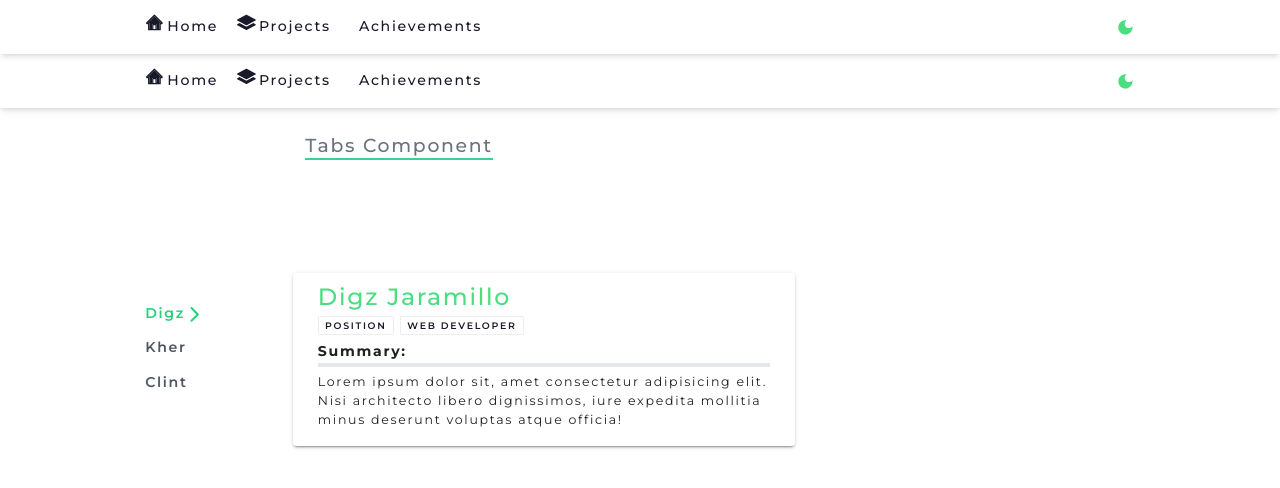
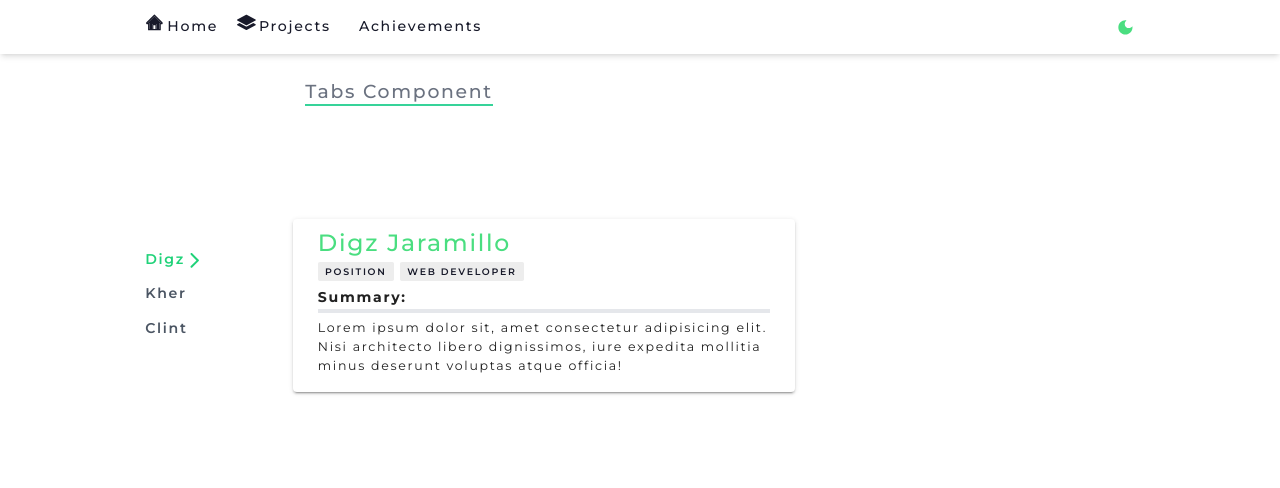
Before and after one commit to Digzcod/nextjs-gym, a Next.js app: page /02-tabs in a window 1280 px wide. Shown: the top 488 px of the page. Built offline with nearby package versions, Linux system fonts and the light colour scheme.

Commit message:
new commits

```diff
--- a/app/(projects)/01-tours/layout.tsx
+++ b/app/(projects)/01-tours/layout.tsx
@@ -13,7 +13,6 @@ export default function ToursLayout({
 }) {
   return (
     <section>
-      <Navbar />
       {children}
     </section>
   );
--- a/app/(projects)/02-tabs/layout.tsx
+++ b/app/(projects)/02-tabs/layout.tsx
@@ -13,7 +13,6 @@ export default function TabsLayout({
 }) {
   return (
     <section>
-      <Navbar />
       {children}
     </section>
   );
--- a/app/components/00--landingPage/Navbar.tsx
+++ b/app/components/00--landingPage/Navbar.tsx
@@ -13,7 +13,7 @@ interface ThemesProps {
 
 const themes: ThemesProps = {
   corporate: 'corporate',
-  dark: 'dark'
+  dark: 'dracula'
 }
 
 function getLocalStorage() {
--- a/app/components/02--tabs/Clint.tsx
+++ b/app/components/02--tabs/Clint.tsx
@@ -7,8 +7,8 @@ export default function Clint() {
        <section>
         <p className="text-green-400 text-3xl font-medium">Clint Jabagat</p>
         <div className="flex items-center my-1">
-          <p className="btn btn-xs bg-white">Position</p>
-          <p className=" btn btn-xs ml-2 font-semibold bg-white">General Manager</p>
+          <p className="btn btn-xs ">Position</p>
+          <p className=" btn btn-xs ml-2 font-semibold">General Manager</p>
         </div>
         <div className="grid my-2">
           <p className="font-bold border-b-4 text-lg">Summary:</p>
--- a/app/components/02--tabs/Digz.tsx
+++ b/app/components/02--tabs/Digz.tsx
@@ -9,8 +9,8 @@ export default function Digz() {
       <section>
         <p className="text-green-400 text-3xl font-medium">Digz Jaramillo</p>
         <div className="flex items-center my-[.4rem]">
-          <p className="btn btn-xs bg-white">Position</p>
-          <p className="btn btn-xs ml-2 font-semibold bg-white">Web Developer</p>
+          <p className="btn btn-xs">Position</p>
+          <p className="btn btn-xs ml-2 font-semibold">Web Developer</p>
         </div>
         <div className="grid my-2">
           <p className="font-bold border-b-4 text-lg">Summary:</p>
--- a/app/components/02--tabs/Kher.tsx
+++ b/app/components/02--tabs/Kher.tsx
@@ -8,8 +8,8 @@ export default function Kher() {
        <section>
         <p className="text-green-400 text-3xl font-medium">Kher Jabagat</p>
         <div className="flex items-center my-[.4rem]">
-          <p className="btn btn-xs bg-white">Position</p>
-          <p className="ml-2 font-semibold btn btn-xs bg-white">Graphics Animator</p>
+          <p className="btn btn-xs">Position</p>
+          <p className="ml-2 font-semibold btn btn-xs">Graphics Animator</p>
         </div>
         <div className="grid my-2">
           <p className="font-bold border-b-4 text-lg">Summary:</p>
--- a/tailwind.config.ts
+++ b/tailwind.config.ts
@@ -17,7 +17,7 @@ const config: Config = {
   // },
   plugins: [require("daisyui")],
   daisyui: {
-    themes: ["corporate", "dark"],
+    themes: ["corporate", "dracula"],
   },
 }
 export default config
```
